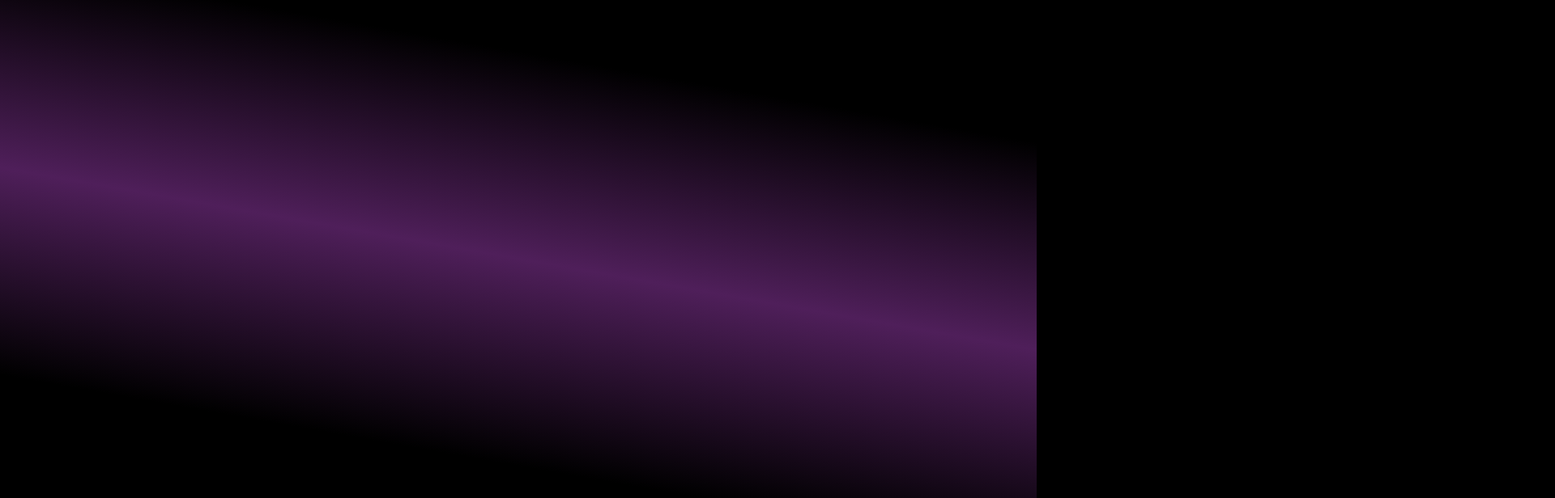
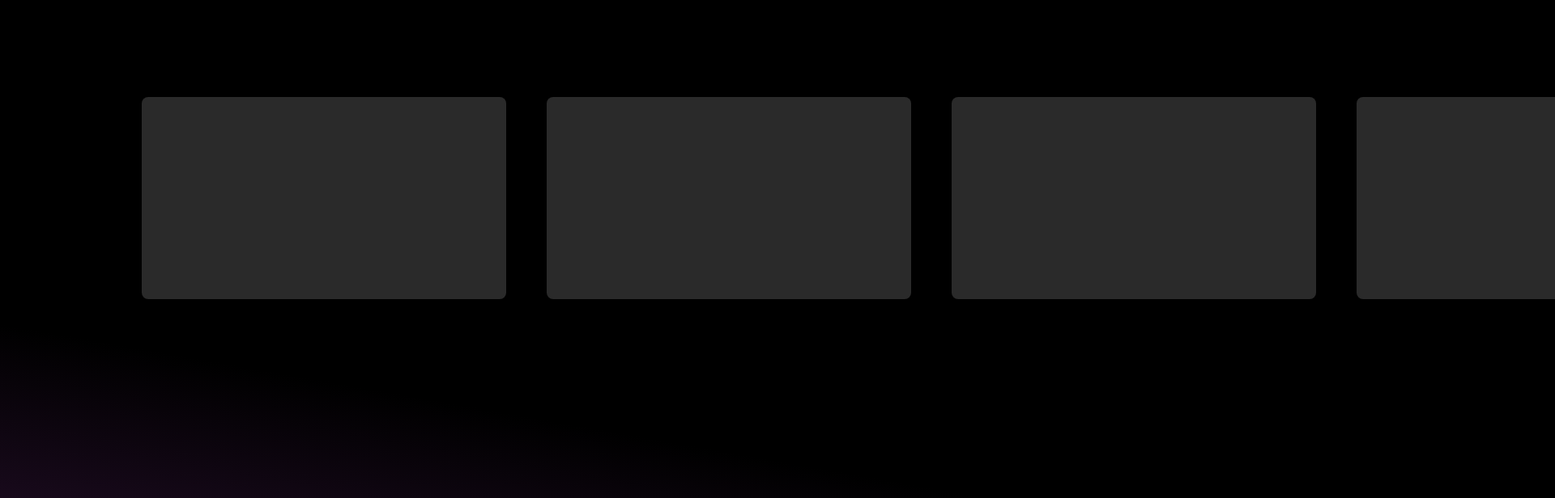
Before and after one commit to Ackermiam/portfolio, a Vue app: page / in a window 1280 px wide. Shown: the part 1680-2296 px from the top of the page at 81% size, 1920 px wide, since content can reach past the window. Built offline with nearby package versions, Linux system fonts and the light colour scheme.

Commit message:
test horizontal scroll

```diff
--- a/src/components/ThirdSection.vue
+++ b/src/components/ThirdSection.vue
@@ -1,25 +1,84 @@
 <template>
   <section class="ThirdSection">
-
+    <div class="ThirdSection__container" ref="scrollableContent">
+      <div class="ThirdSection__slider" ref="animatedContent">
+        <div
+          v-for="(_, index) in slides"
+          :key="index"
+          class="ThirdSection__slider__project"
+          ref="slide"
+        ></div>
+      </div>
+    </div>
   </section>
 </template>
 
 <script setup lang="ts">
+import { ref, onMounted, onUnmounted } from "vue";
 
+const animatedContent = ref();
+const scrollableContent = ref();
+const slides = 7;
+const slide = ref();
+const isMobile = /Mobi/i.test(navigator.userAgent)
 
+const handleScroll = () => {
+  const progress = animatedContent.value.offsetTop / (scrollableContent.value.scrollHeight - animatedContent.value.offsetHeight);
+
+  const maxScroll = animatedContent.value.scrollWidth - window.innerWidth;
+
+  animatedContent.value.style.transform = `translateX(${-progress * maxScroll}px)`;
+}
+
+onMounted(() => {
+  scrollableContent.value.style.setProperty('--sliderWidth', `${(slides*slide.value[0].clientWidth + slides*50 + 500)}px`)
+  if(isMobile) {
+    console.log('coucou')
+  } else {
+    window.addEventListener("scroll", handleScroll);
+  }
+})
+
+onUnmounted(() => {
+  window.removeEventListener("scroll", handleScroll);
+})
 </script>
 
 <style scoped lang="scss">
 .ThirdSection {
-  height: 100vh;
-  background: linear-gradient(190deg, rgba(0,0,0,1) 25%, rgb(79, 31, 90) 50%, rgba(0,0,0,1) 75%);
-  display: flex;
-  flex-direction: column;
-  justify-content: center;
+  background: linear-gradient(
+    190deg,
+    rgba(0, 0, 0, 1) 25%,
+    rgb(79, 31, 90) 50%,
+    rgba(0, 0, 0, 1) 75%
+    );
+    display: flex;
+    align-items: start;
+    padding-top: 200px;
 
-  @media (min-width: 900px) {
-    flex-direction: row;
-    align-items: center;
+  &__container {
+    position: relative;
+    height: 300vh;
+  }
+
+  &__slider {
+    position: sticky;
+    top: calc(50% - 125px);
+    left: 0;
+    width: var(--sliderWidth);
+    height: 100vh;
+    display: flex;
+    transition: all .1s ease;
+    margin-left: 150px;
+
+    &__project {
+      min-width: 450px;
+      height: 250px;
+      background: rgba(255, 255, 255, 0.164);
+      backdrop-filter: blur(20px);
+      border-radius: 8px;
+      margin: 0 25px;
+    }
   }
 }
 </style>
--- a/src/style.css
+++ b/src/style.css
@@ -25,4 +25,6 @@
 body {
   margin: 0;
   background: black;
+  overflow-x: hidden;
+  box-sizing: border-box;
 }
```
